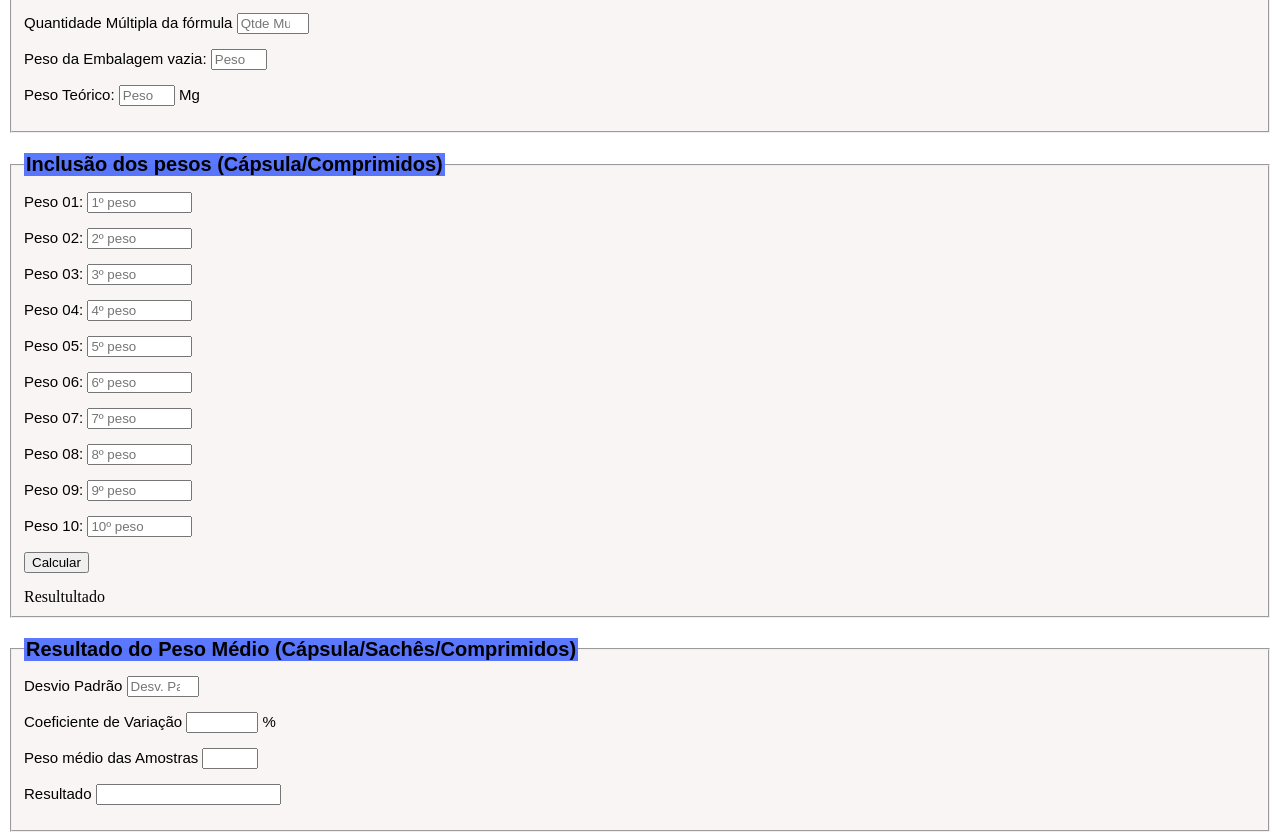
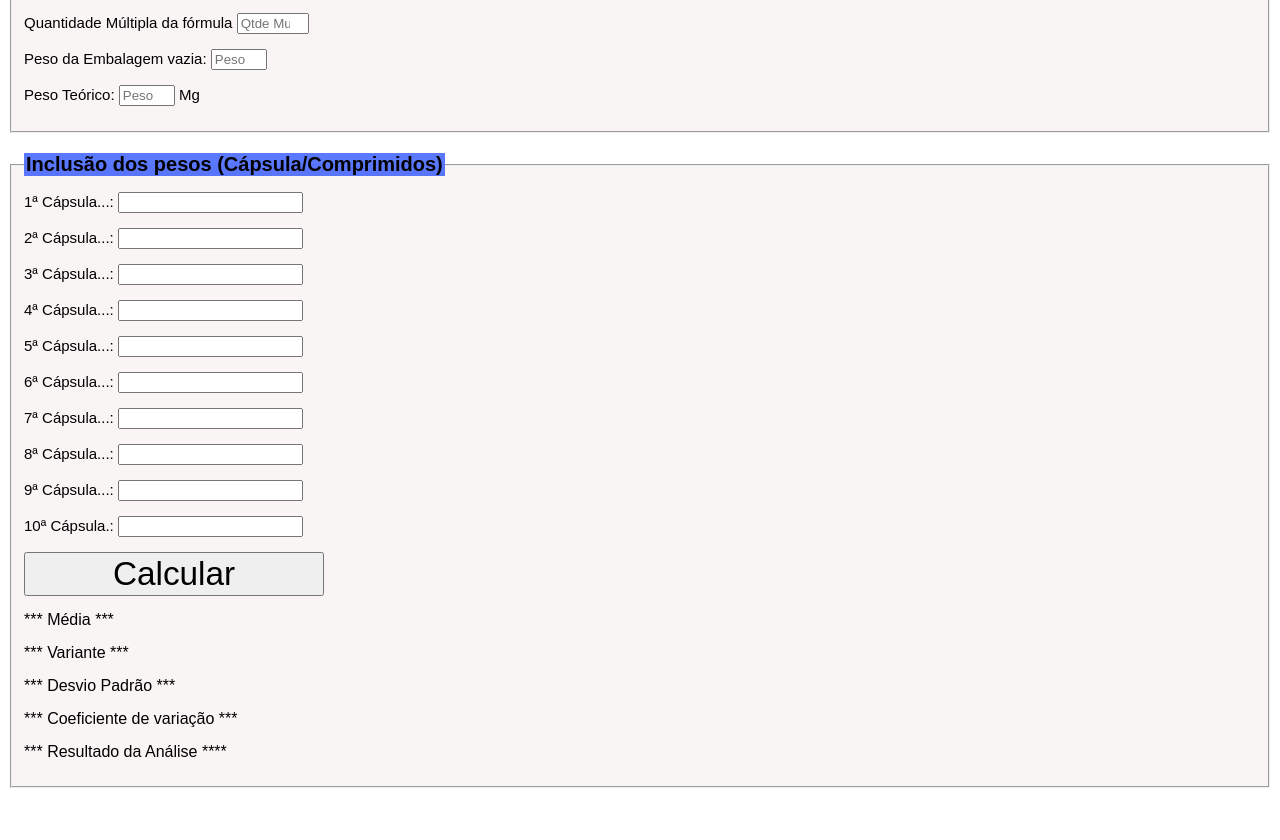
Before and after one commit to Nathynn/Ola-Mundo, a plain HTML site: page peso_medio_index.html in a window 1280 px wide. Shown: the part 109-949 px from the top of the page. After the commit the page ends 905 px from the top, so only its background shows below. Drawn offline with Linux system fonts and the light colour scheme.

Commit message:
Update peso_medio_index.html
Alteração no calculo e resultado

```diff
--- a/peso_medio_index.html
+++ b/peso_medio_index.html
@@ -39,14 +39,27 @@
       fieldset{
         margin-top: 20px;
         background-color: rgb(250, 245, 245);
-
-
+       }
+       div#Resultado {
+           font: normal 12pt arial;
+       }
+       div#Resultado1 {
+           font: normal 12pt arial;
+       }
+       div#Resultado2 {
+           font: normal 12pt arial;
+       }
+       div#Resultado3 {
+           font: normal 12pt arial;
+       }
+       input#calc {
+           font:normal 25pt arial;
+           width: 300px;
+       }
+       div#Resultado4 {
+           font: normal 12pt arial;
        }
   </style>
-  <script>
-
-
-  </script>
 </head>
 <body>
 <div id="interface">
@@ -66,25 +79,23 @@
     </fieldset>
     <fieldset id=" incluir_formula ">
         <legend><b> Inclusão dos pesos (Cápsula/Comprimidos) </b></legend>
-        <p><label for="P01"> Peso 01: </label> <input type="text" name="tP1" id="P01" size="10" maxlength="6" placeholder="1º peso"></p>
-        <p><label for="P02"> Peso 02: </label> <input type="text" name="tP2" id="P02" size="10" maxlength="6" placeholder="2º peso"></p>
-        <p><label for="P03"> Peso 03: </label> <input type="text" name="tP3" id="P03" size="10" maxlength="6" placeholder="3º peso"></p>
-        <p><label for="P04"> Peso 04: </label> <input type="text" name="tP4" id="P04" size="10" maxlength="6" placeholder="4º peso"></p>
-        <p><label for="P05"> Peso 05: </label> <input type="text" name="tP5" id="P05" size="10" maxlength="6" placeholder="5º peso"></p>
-        <p><label for="P06"> Peso 06: </label> <input type="text" name="tP6" id="P06" size="10" maxlength="6" placeholder="6º peso"></p>
-        <p><label for="P07"> Peso 07: </label> <input type="text" name="tP7" id="P07" size="10" maxlength="6" placeholder="7º peso"></p>
-        <p><label for="P08"> Peso 08: </label> <input type="text" name="tP8" id="P08" size="10" maxlength="6" placeholder="8º peso"></p>
-        <p><label for="P09"> Peso 09: </label> <input type="text" name="tP9" id="P09" size="10" maxlength="6" placeholder="9º peso"></p>
-        <p><label for="P10"> Peso 10: </label> <input type="text" name="tP10" id="P10" size="10" maxlength="6" placeholder="10º peso"></p>
-        <P><input type="button" value="Calcular" onclick="calcular()"> </P>
-        <div id="pm" > Resultultado</div>
-    </fieldset>
-    <fieldset id="Resultado">
-        <legend><b>Resultado do Peso Médio (Cápsula/Sachês/Comprimidos)</b></legend>
-        <p><label for="DP">Desvio Padrão </label> <input type="number" name="tdesv" id="Dp" size="10" min="0" max="9999" placeholder="Desv. Padrão" readonly></p>
-        <p><label for="">Coeficiente de Variação </label> <input type="number" name="tCV" id="CV" size="10" min="0" max="9999" placeholder="" readonly> %</p>
-        <p><label for="PMA"> Peso médio das Amostras </label><input type="number" name="tPMA" id="PMA" size="10" min="0" max="99"readonly></p>
-        <p><label select="Res"> Resultado </label><input type="text" name="tRes" id="Res" readonly></p>
+        <p>1ª Cápsula...: <input type="number" name="p01" id="p01"></p>
+        <p>2ª Cápsula...: <input type="number" name="p02" id="p02"></p>
+        <p>3ª Cápsula...: <input type="number" name="p03" id="p03"></p>
+        <p>4ª Cápsula...: <input type="number" name="p04" id="p04"></p>
+        <p>5ª Cápsula...: <input type="number" name="p05" id="p05"></p>
+        <p>6ª Cápsula...: <input type="number" name="p06" id="p06"></p>
+        <p>7ª Cápsula...: <input type="number" name="p07" id="p07"></p>
+        <p>8ª Cápsula...: <input type="number" name="p08" id="p08"></p>
+        <p>9ª Cápsula...: <input type="number" name="p09" id="p09"></p>
+        <p>10ª Cápsula.: <input type="number" name="p10" id="p10"></p>
+        <P><input id="calc" type="button" value="Calcular" onclick="calcular()"> </P>
+        <p> <div id="Resultado"> *** Média ***</div> </p>
+        <p> <div id="Resultado1"> *** Variante ***</div> </p>
+        <p> <div id="Resultado2"> *** Desvio Padrão ***</div> </p>
+        <p> <div id="Resultado3"> *** Coeficiente de variação ***</div> </p>
+        <p> <div id="Resultado4"> *** Resultado da Análise ****</div></p>
+
     </fieldset>
 
 </form>
@@ -105,6 +116,7 @@
        var res1 = window.document.getElementById('Resultado1')
        var res2 = window.document.getElementById('Resultado2')
        var res3 = window.document.getElementById('Resultado3')
+       var res4 = window.document.getElementById('Resultado4')
        var n1 = Number(P1.value)
        var n2 = Number(P2.value)
        var n3 = Number(P3.value)
@@ -124,6 +136,12 @@
        res2.innerHTML = `<strong> DESVIO PADRÃO DAS CÁPSULAS:  ${dp} Mg</strong>`
        res3.innerHTML = `<strong> COEFICIENTE DE VARIAÇÃO DAS CÁPSULAS: ${cv} %</strong>`
 
+        if (cv >= 4 )
+            res4.innerHTML = `<strong> Não aporvado! (Coeficiente de variação ultrapassou ${cv})`
+        else
+            res4.innerHTML = `<strong> Aporvado! (Coeficiente de variação não ultrapassou ${cv})`
+
+
     }
     </script>
 </div>
```
Lines whose indentation alone changed are shown as unchanged.
